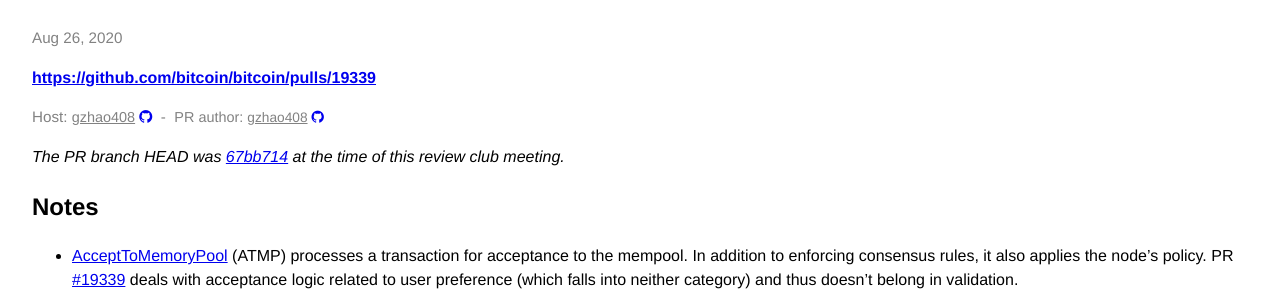
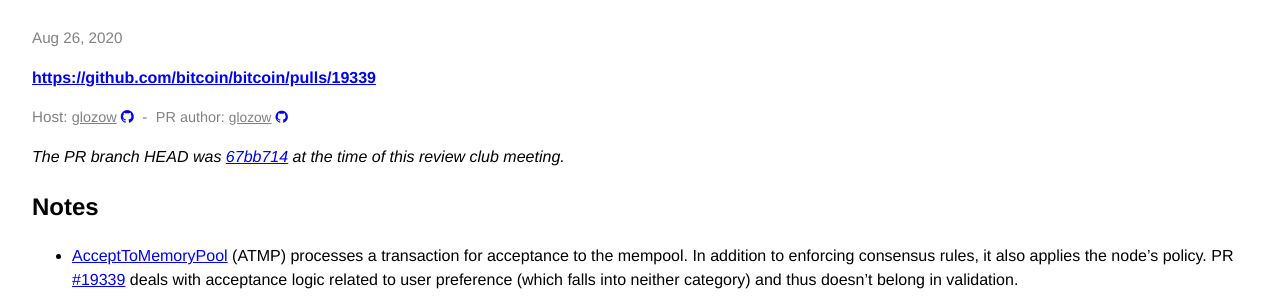
Before and after one commit to bitcoin-core-review-club/website, a Jekyll site: the page built from _posts/2020-08-26-#19339.md, in a window 1280 px wide and 900 px high. Shown: the part 225-525 px from the top of the window. Built offline with Jekyll 4.4.1, drawn with Linux system fonts in a browser that asks for light colours.

Commit message:
update username

```diff
--- a/_posts/2020-08-26-#19339.md
+++ b/_posts/2020-08-26-#19339.md
@@ -3,9 +3,9 @@ layout: pr
 date: 2020-08-26
 title: "Re-delegate absurd fee checking from mempool to clients"
 pr: 19339
-authors: [gzhao408]
+authors: [glozow]
 components: ["rpc/rest/zmq", "tests", "validation", "wallet"]
-host: gzhao408
+host: glozow
 status: past
 commit: 67bb714
 ---
```
